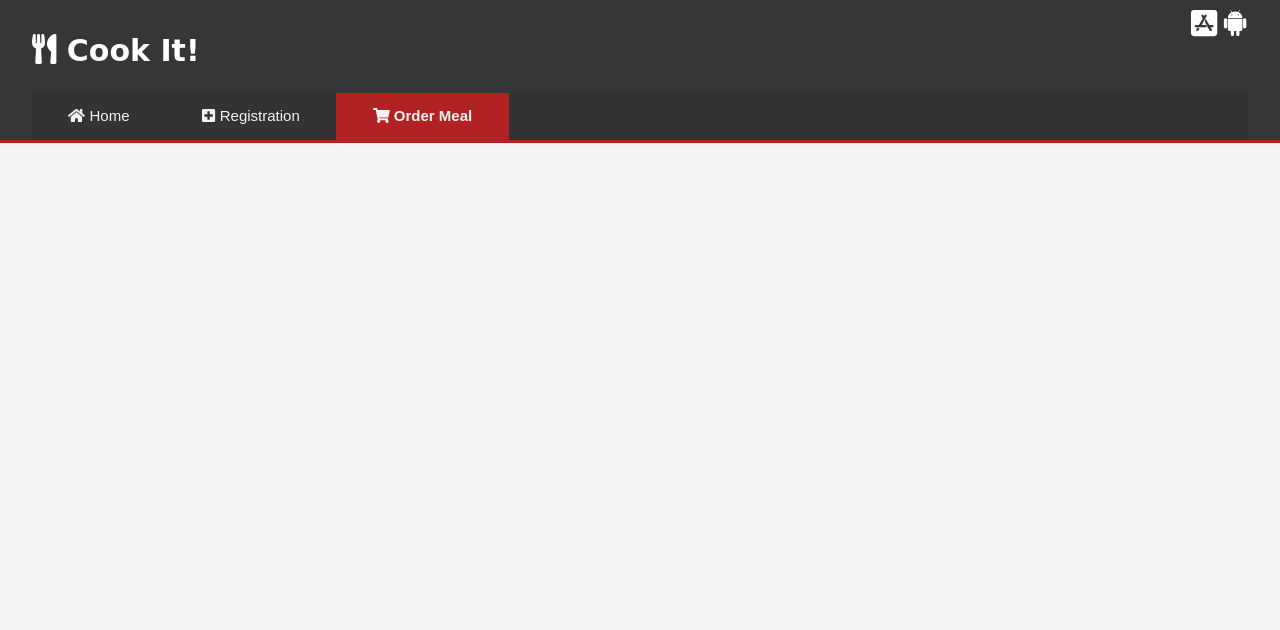
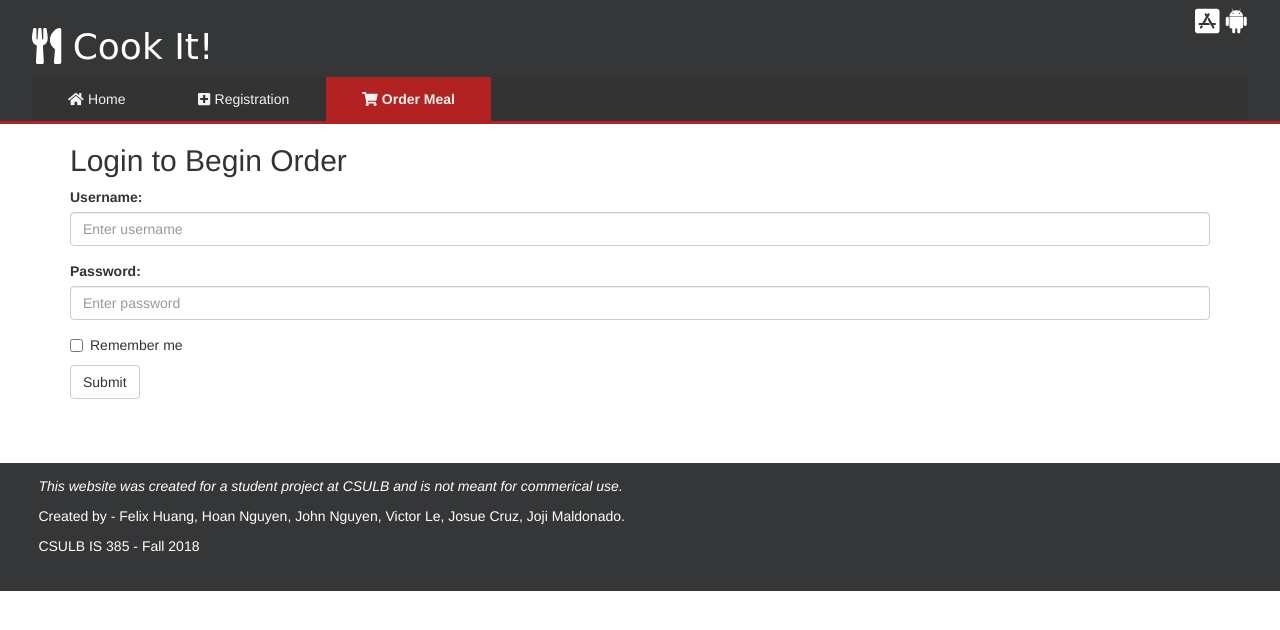
Before and after one commit to CookItApplicationProj/CookItApplicationProj.github.io, a plain HTML site: page order.html in a window 1280 px wide. Drawn offline with nearby package versions, Linux system fonts and the light colour scheme; some packages are replaced by stand-ins of ours; a script that the page names is missing.

Commit message:
Add files via upload

```diff
--- /dev/null
+++ b/assets/scripts/order.js
@@ -0,0 +1,3 @@
+function blockLogin(e) {
+    e.preventDefault();
+}
--- a/order.html
+++ b/order.html
@@ -12,6 +12,8 @@
     <link rel = "stylesheet" href = "./assets/style/footer.css" type="text/css">
 
     <link rel="icon" href = "./assets/images/icon.png">
+
+    <link rel="stylesheet" href="https://maxcdn.bootstrapcdn.com/bootstrap/3.3.7/css/bootstrap.min.css">
 
 </head>
 <body>
@@ -35,16 +37,40 @@
             </header>
 
             <div class="order-container">
-                <div class="login">
+                <div class="container login">
+                    <h2>Login to Begin Order</h2>
+                    <form action="" onsubmit="blockLogin(event)">
+                      <div class="form-group">
+                        <label for="username">Username:</label>
+                        <input type="text" class="form-control" id="username" placeholder="Enter username" name="username">
+                      </div>
+                      <div class="form-group">
+                        <label for="pwd">Password:</label>
+                        <input type="password" class="form-control" id="pwd" placeholder="Enter password" name="pwd">
+                      </div>
+                      <div class="checkbox">
+                        <label><input type="checkbox" name="remember"> Remember me</label>
+                      </div>
+                      <button type="submit" class="btn btn-default" >Submit</button>
+                    </form>
 
-                </div>
+                  </div>
+
+
+            </div>
+
+            <div class="footer">
+                <p id="disclaimer">This website was created for a student project at CSULB and is not meant for commerical use.</p>
+                <p>Created by - Felix Huang, Hoan Nguyen, John Nguyen, Victor Le, Josue Cruz, Joji Maldonado.</p>
+                <p>CSULB IS 385 - Fall 2018</p>
             </div>
 
             <script src="https://cdnjs.cloudflare.com/ajax/libs/limonte-sweetalert2/7.29.2/sweetalert2.all.min.js"></script>
             <script src="https://use.fontawesome.com/releases/v5.0.8/js/all.js"></script>
+            <script src="./assets/scripts/alert.js"></script>
+            <script src = "./assets/scripts/order.js"></script>
             <script src="https://ajax.googleapis.com/ajax/libs/jquery/3.3.1/jquery.min.js"></script>
             <script src="https://maxcdn.bootstrapcdn.com/bootstrap/3.3.7/js/bootstrap.min.js"></script>
-            <script src="./assets/scripts/alert.js"></script>
 
 </body>
 </html>
```
Also changed, not shown: index.html (+0 -2 lines).
